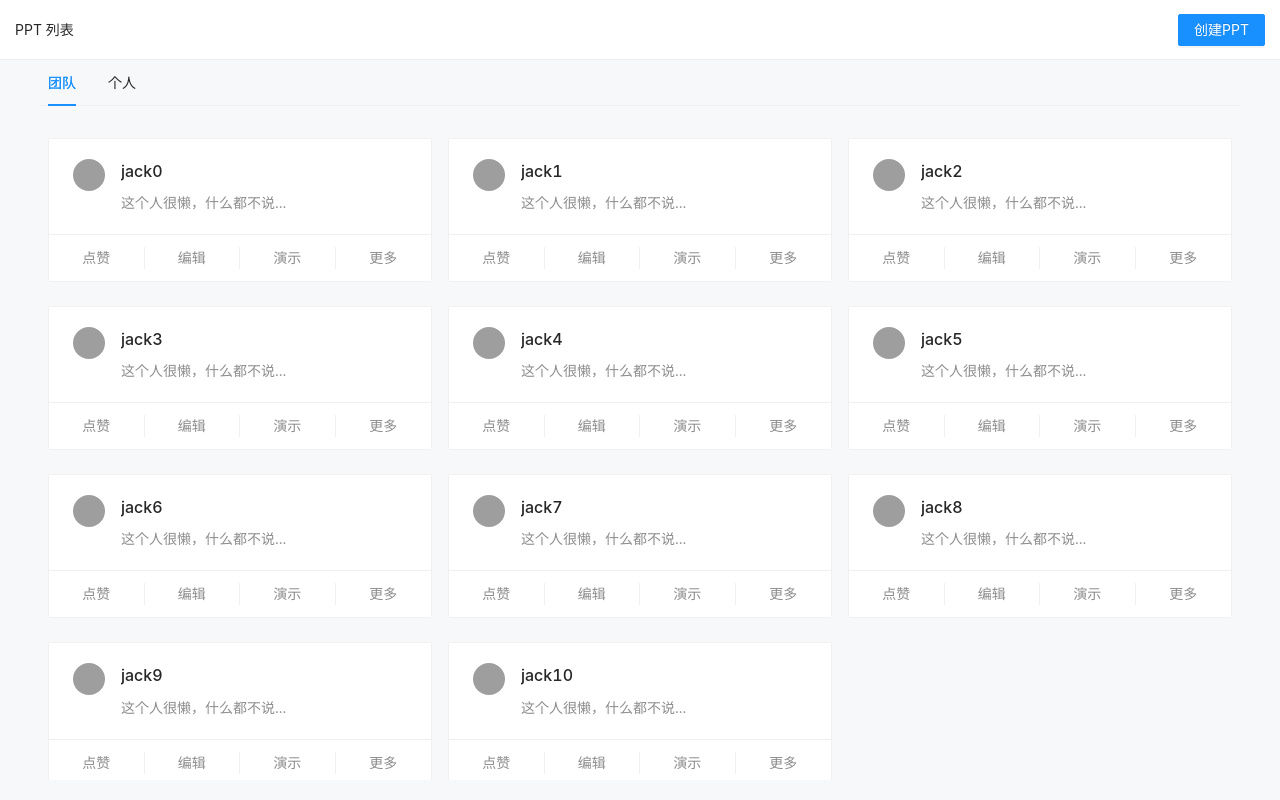
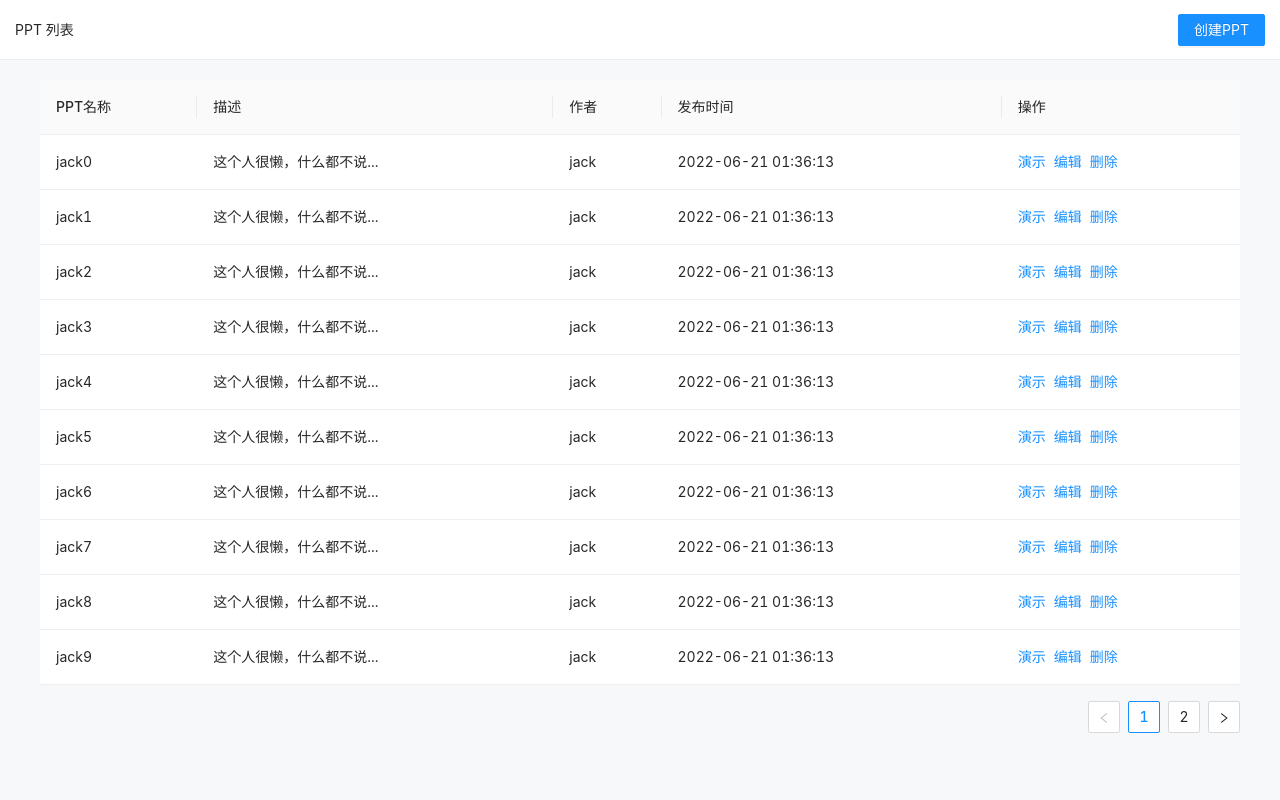
Before and after one commit to ikong-code/ik-web-ppt, a React (Vite) app: page / in a window 1280 px wide. Built offline with nearby package versions, Linux system fonts and the light colour scheme; grey boxes are pictures that could not be loaded.

Commit message:
feat: 新增列表页

```diff
--- a/src/views/List/CardItem/index.tsx
+++ /dev/null
@@ -1,26 +0,0 @@
-import { Card, Skeleton, Avatar } from "antd"
-
-const { Meta } = Card
-
-interface IProps {
-  detail: any
-}
-
-const CardItem = ({ detail }: IProps) => {
-  return (
-    <Card
-      style={{ width: 300, marginTop: 16 }}
-      actions={["点赞", "编辑", "演示", "更多"]}
-    >
-      <Skeleton loading={false} avatar active>
-        <Meta
-          avatar={<Avatar src="https://joeschmoe.io/api/v1/random" />}
-          title={detail?.name}
-          description={detail?.desc}
-        />
-      </Skeleton>
-    </Card>
-  )
-}
-
-export default CardItem
--- /dev/null
+++ b/src/views/List/config.tsx
@@ -0,0 +1,42 @@
+import { Space } from 'antd'
+
+export interface IActions {
+  handlePlay: (record: any) => void;
+  handleEdit: (record: any) => void;
+  handleDelete: (record: any) => void;
+}
+
+export const getColumns = ( { handlePlay, handleEdit, handleDelete }: IActions ) => [
+  {
+    title: "PPT名称",
+    dataIndex: "name",
+    key: "name",
+  },
+  {
+    title: "描述",
+    dataIndex: "desc",
+    key: "desc",
+  },
+  {
+    title: "作者",
+    dataIndex: "author",
+    key: "author",
+  },
+  {
+    title: "发布时间",
+    dataIndex: "createTime",
+    key: "createTime",
+  },
+  {
+    title: "操作",
+    dataIndex: "operate",
+    key: "operate",
+    render: (text: string, record: any) => {
+      return (<Space>
+        <a onClick={() => handlePlay(record)}>演示</a>
+        <a onClick={() => handleEdit(record)}>编辑</a>
+        <a onClick={() => handleDelete(record)}>删除</a>
+      </Space>)
+    }
+  },
+]
--- a/src/views/List/index.scss
+++ b/src/views/List/index.scss
@@ -12,55 +12,11 @@
   &__content {
     height: calc(100% - 80px);
     width: 1200px;
-    margin: 0 auto;
-    .ant-tabs {
-      height: 100%;
-    }
-    .ant-tabs-content-holder {
-      height: calc(100% - 62px);
-      overflow: auto;
-    }
-    .ant-tabs-nav-wrap {
-      padding: 0 8px;
-    }
+    margin: 20px auto;
+
     .loading {
       width: 100%;
       text-align: center;
     }
-
-    .ant-tabs-tabpane {
-      display: flex;
-      flex-wrap: wrap;
-      min-width: 300px;
-      .ant-card {
-        flex: 1;
-        min-width: 300px;
-        max-width: 384px;
-        margin: 8px;
-      }
-    }
-    // @media screen and (min-width: 1px) and (max-width: 980px) {
-    //   .ant-tabs-content {
-    //     min-width: 980px;
-    //     overflow-x: auto;
-    //     .ant-card {
-    //       flex-shrink: 0;
-    //       max-width: 300px;
-    //     }
-    //   }
-    // }
-
-    // /* 在 600 像素或更小的屏幕上，将背景色设置为橄榄色 */
-    // @media screen and (min-width: 980px) and (max-width: 1296px) {
-    //   .ant-card {
-    //     max-width: 405px;
-    //     min-width: 300px;
-    //   }
-    // }
-    // @media screen and (min-width: 1296) {
-    //   .ant-card {
-    //     min-width: 300px;
-    //   }
-    // }
   }
 }
--- a/src/views/List/index.tsx
+++ b/src/views/List/index.tsx
@@ -1,19 +1,19 @@
 import { useEffect, useState } from "react"
-import { Button, Tabs, Spin } from "antd"
-import { dataSource, column } from "./config"
+import { Button, Table } from "antd"
+import moment from 'moment'
+import { getColumns } from "./config"
 import { useNavigate } from 'react-router-dom'
-import CardItem from "./CardItem"
 import useModal from "@/hooks/useModal"
 import CreatePPt from "./CreateModal"
 import "./index.scss"
 
-const { TabPane } = Tabs
-
 const mockList = new Array(11).fill("").map((item, idx) => {
   return {
-    i: idx + 1,
+    i: Math.random().toString(36).slice(2),
     name: "jack" + idx,
     desc: "这个人很懒，什么都不说...",
+    author: "jack",
+    createTime: moment(new Date).format("YYYY-MM-DD HH:mm:ss")
   }
 })
 
@@ -23,10 +23,6 @@ const List = () => {
   const [loading, setLoading] = useState(false)
 
   const [list, setList] = useState<any>([])
-
-  const onChange = (key: string) => {
-    console.log(key)
-  }
 
   useEffect(() => {
     setLoading(true)
@@ -39,6 +35,7 @@ const List = () => {
     })
   }, [])
 
+  // 打开新建弹窗
   const handleCreate = () => {
     createModalVisible.open({ title: "新建" })
   }
@@ -49,6 +46,17 @@ const List = () => {
     createModalVisible.close()
   }
 
+  // 演示
+  const handlePlay = () => {}
+
+  // 编辑
+  const handleEdit = () => {}
+
+  // 删除
+  const handleDelete = () => {}
+
+  const columns = getColumns({ handlePlay, handleEdit, handleDelete })
+
   return (
     <div className="ppt-list">
       <div className="ppt-list__header flex">
@@ -58,28 +66,7 @@ const List = () => {
         </Button>
       </div>
       <div className="ppt-list__content">
-        <Tabs defaultActiveKey="1" onChange={onChange}>
-          <TabPane tab="团队" key="1">
-            {loading && (
-              <div className="loading">
-                <Spin size="large" spinning={loading} />
-              </div>
-            )}
-            {list.map((i: any, idx: number) => (
-              <CardItem key={idx} detail={i} />
-            ))}
-          </TabPane>
-          <TabPane tab="个人" key="2">
-            {loading && (
-              <div className="loading">
-                <Spin size="large" spinning={loading} />
-              </div>
-            )}
-            {list.map((i: any, idx: number) => (
-              <CardItem key={idx} detail={i} />
-            ))}
-          </TabPane>
-        </Tabs>
+        <Table dataSource={list} loading={loading} rowKey="id" columns={columns} />
         {createModalVisible.visible && (
           <CreatePPt
             params={createModalVisible.params}
```
Also changed, not shown: src/views/List/config.ts (deleted, +0 -50 lines).
